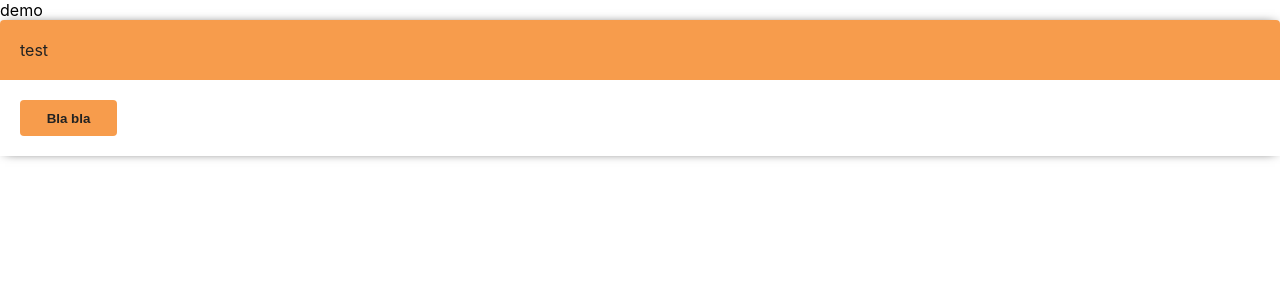
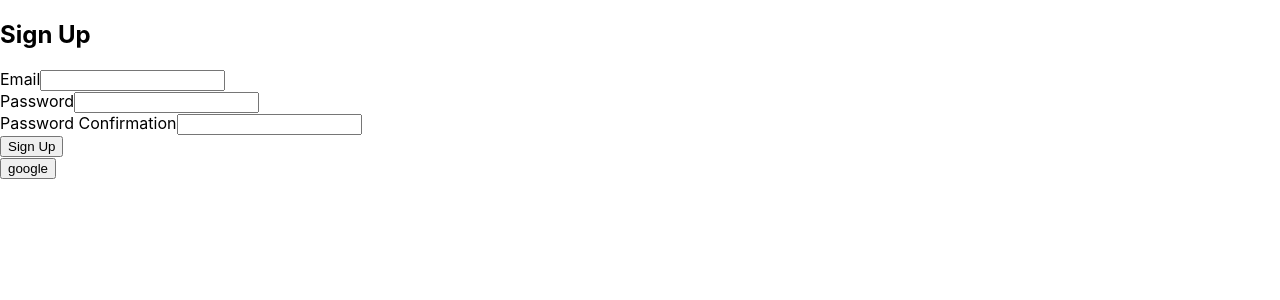
Before and after one commit to torian12321/react-dashboard, a React (Create React App) app: page / in a window 1280 px wide. Shown: the top 300 px of the page. Built offline with nearby package versions, Linux system fonts and the light colour scheme; no server answers.

Commit message:
auth version 1

```diff
--- a/package.json
+++ b/package.json
@@ -12,6 +12,7 @@
     "deploy": "gh-pages -d build"
   },
   "dependencies": {
+    "@firebase/firestore-types": "^2.3.0",
     "@react-firebase/auth": "^0.2.10",
     "@testing-library/jest-dom": "^5.12.0",
     "@testing-library/react": "^11.2.7",
@@ -20,12 +21,14 @@
     "@types/node": "^12.20.13",
     "@types/react": "^17.0.6",
     "@types/react-dom": "^17.0.5",
+    "@types/react-router-dom": "^5.1.7",
     "@types/styled-components": "^5.1.9",
     "firebase": "^8.6.2",
     "gh-pages": "^3.1.0",
     "node-sass": "^6.0.0",
     "react": "^17.0.2",
     "react-dom": "^17.0.2",
+    "react-router-dom": "^5.2.0",
     "react-scripts": "4.0.3",
     "sass-loader": "^11.1.1",
     "styled-components": "^5.3.0",
--- /dev/null
+++ b/src/firebase.ts
@@ -0,0 +1,20 @@
+import firebase from 'firebase/app';
+import 'firebase/auth';
+
+const config = {
+  apiKey: process.env.REACT_APP_API_KEY,
+  authDomain: process.env.REACT_APP_AUTH_DOMAIN,
+  databaseURL: process.env.REACT_APP_DATABASE_URL,
+  projectId: process.env.REACT_APP_PROJECT_ID,
+  storageBucket: process.env.REACT_APP_STORAGE_BUCKET,
+  messagingSenderId: process.env.REACT_APP_MESSAGING_SENDER_ID,
+  appId: process.env.REACT_APP_APP_ID,
+  measurementId: process.env.REACT_APP_MEASUREMENT_ID,
+};
+
+export const app = firebase.initializeApp(config);
+export const auth = app.auth();
+
+export const googleAuthProvider = new firebase.auth.GoogleAuthProvider();
+
+export default app;
--- a/src/index.tsx
+++ b/src/index.tsx
@@ -1,12 +1,15 @@
 import React from 'react';
 import ReactDOM from 'react-dom';
 import './assets/styles/index.scss';
-import App from './App';
-import reportWebVitals from './reportWebVitals';
+import App from './ui/views/SignUp';
+import { AuthProvider } from "./ui/views/AuthContext";
+// import reportWebVitals from './reportWebVitals';
 
 ReactDOM.render(
   <React.StrictMode>
-    <App />
+    <AuthProvider>
+      <App />
+    </AuthProvider>
   </React.StrictMode>,
   document.getElementById('🏓')
 );
@@ -14,4 +17,4 @@ ReactDOM.render(
 // If you want to start measuring performance in your app, pass a function
 // to log results (for example: reportWebVitals(console.log))
 // or send to an analytics endpoint. Learn more: https://bit.ly/CRA-vitals
-reportWebVitals();
+// reportWebVitals();
--- /dev/null
+++ b/src/ui/views/AuthContext.tsx
@@ -0,0 +1,68 @@
+import React, { useContext, useState, useEffect, createContext } from "react"
+import { auth, googleAuthProvider } from "../../firebase"
+import 'firebase/auth';
+
+const AuthContext = createContext({});
+
+export function useAuth() {
+  return useContext(AuthContext)
+}
+
+export function AuthProvider({ children }: any) {
+  const [currentUser, setCurrentUser]: any = useState()
+  const [loading, setLoading] = useState(true)
+
+  function signup(email: string, password: string) {
+    return auth.createUserWithEmailAndPassword(email, password)
+  }
+  function signupGoogle() {
+    // const googleAuthProvider = new firebase.auth.GoogleAuthProvider();
+    auth.signInWithPopup(googleAuthProvider);
+  }
+
+  function login(email: string, password: string) {
+    return auth.signInWithEmailAndPassword(email, password)
+  }
+
+  function logout() {
+    return auth.signOut()
+  }
+
+  function resetPassword(email: string) {
+    return auth.sendPasswordResetEmail(email)
+  }
+
+  function updateEmail(email: string) {
+    return currentUser.updateEmail(email)
+  }
+
+  function updatePassword(password: string) {
+    return currentUser.updatePassword(password)
+  }
+
+  useEffect(() => {
+    const unsubscribe = auth.onAuthStateChanged(user => {
+      setCurrentUser(user)
+      setLoading(false)
+    })
+
+    return unsubscribe
+  }, [])
+
+  const value = {
+    currentUser,
+    login,
+    signup,
+    signupGoogle,
+    logout,
+    resetPassword,
+    updateEmail,
+    updatePassword
+  }
+
+  return (
+    <AuthContext.Provider value={value}>
+      {!loading && children}
+    </AuthContext.Provider>
+  )
+}
--- /dev/null
+++ b/src/ui/views/SignUp.tsx
@@ -0,0 +1,82 @@
+
+import React, { useRef, useState } from "react"
+// import { Form, Button, Card, Alert } from "react-bootstrap"
+import { useAuth } from "./AuthContext"
+import { Link, useHistory } from "react-router-dom"
+
+export default function Signup() {
+  const emailRef: any = useRef();
+  const passwordRef: any = useRef();
+  const passwordConfirmRef: any = useRef();
+  const { signup, signupGoogle }: any = useAuth();
+  const [error, setError] = useState("");
+  const [loading, setLoading] = useState(false);
+  const history = useHistory();
+
+  async function handleSubmit(e: any) {
+    e.preventDefault()
+
+    // if (passwordRef.current.value !== passwordConfirmRef.current.value) {
+    //   return setError("Passwords do not match")
+    // }
+    console.log('abccc', emailRef.current.value);
+    try {
+      setError("");
+      setLoading(true);
+      await signup(emailRef.current.value, passwordRef.current.value);
+      history.push("/");
+      console.log('abccc', emailRef.current.value);
+    } catch {
+      setError("Failed to create an account");
+    }
+
+    setLoading(false)
+  }
+
+  return (
+    <>
+      <div>
+        <div>
+          <h2 className="text-center mb-4">Sign Up</h2>
+          {/* {error && <Alert variant="danger">{error}</Alert>} */}
+          <form onSubmit={handleSubmit}>
+            <div>
+              <label>Email</label>
+              <input type="email" ref={emailRef} required />
+            </div>
+            <div>
+              <label>Password</label>
+              <input type="password" ref={passwordRef} required />
+            </div>
+            <div>
+              <label>Password Confirmation</label>
+              <input type="password" ref={passwordConfirmRef} required />
+            </div>
+            {/* <Form.Group id="email">
+              <Form.Label>Email</Form.Label>
+              <Form.Control type="email" ref={emailRef} required />
+            </Form.Group> */}
+            {/* <Form.Group id="password">
+              <Form.Label>Password</Form.Label>
+              <Form.Control type="password" ref={passwordRef} required />
+            </Form.Group>
+            <Form.Group id="password-confirm">
+              <Form.Label>Password Confirmation</Form.Label>
+              <Form.Control type="password" ref={passwordConfirmRef} required />
+            </Form.Group> */}
+            <button disabled={loading} className="w-100" type="submit">
+              Sign Up
+            </button>
+          </form>
+
+          <button disabled={loading} className="w-100" type="submit" onClick={signupGoogle} >
+            google
+          </button>
+        </div>
+      </div>
+      <div className="w-100 text-center mt-2">
+        {/* Already have an account? <Link to="/login">Log In</Link> */}
+      </div>
+    </>
+  )
+}
```
Also changed, not shown: 1 other file (tests, documents, lock files or other folders).
